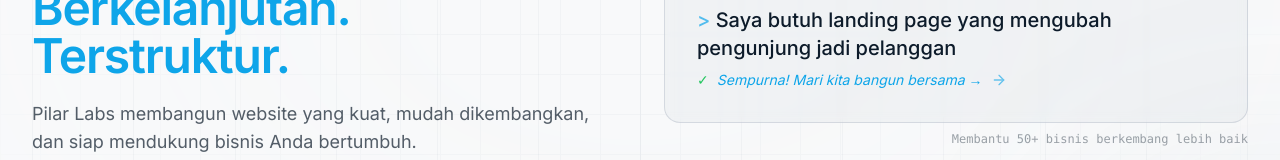
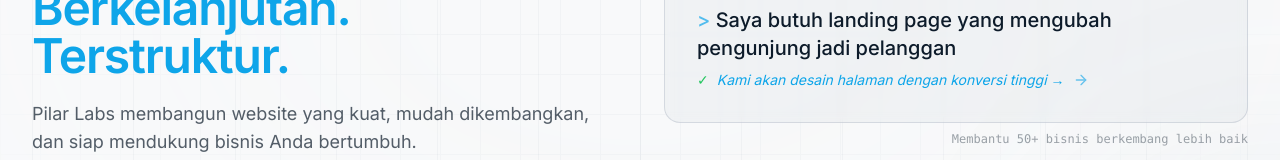
Before and after one commit to pilarlabsid/pilarlabs-landing, a React (Vite) app: page / in a window 1280 px wide. Shown: the part 406-566 px from the top of the page. Built offline with nearby package versions, Linux system fonts and the light colour scheme.

Commit message:
feat: add contextual responses for each AI prompt

```diff
--- a/src/components/ui/AIPromptAnimation.tsx
+++ b/src/components/ui/AIPromptAnimation.tsx
@@ -13,8 +13,8 @@
     const [clientsHelped, setClientsHelped] = useState(50)
 
     // Get prompts and categories from translation
-    const prompts = t('hero.aiPrompts', { returnObjects: true }) as Array<{ text: string; category: string }>
-    const response = t('hero.aiResponse')
+    const prompts = t('hero.aiPrompts', { returnObjects: true }) as Array<{ text: string; category: string; response: string }>
+    const currentResponse = prompts[currentPromptIndex]?.response || ''
 
     // Realistic typing speed with variation
     const getTypingSpeed = () => {
@@ -161,7 +161,7 @@
                             className="flex items-center gap-2 text-sm text-precision"
                         >
                             <span className="text-green-500">✓</span>
-                            <span className="italic">{response}</span>
+                            <span className="italic">{currentResponse}</span>
                             <ArrowRight className="w-4 h-4 animate-pulse" />
                         </motion.div>
                     )}
--- a/src/locales/en/translation.json
+++ b/src/locales/en/translation.json
@@ -28,23 +28,28 @@
         "aiPrompts": [
             {
                 "text": "I need a landing page that converts visitors into customers",
-                "category": "Landing Page"
+                "category": "Landing Page",
+                "response": "We'll design a high-converting page with clear CTAs →"
             },
             {
                 "text": "Build me a scalable web app for my growing business",
-                "category": "Web Application"
+                "category": "Web Application",
+                "response": "Perfect! We specialize in scalable architecture →"
             },
             {
                 "text": "Create an e-commerce platform with seamless checkout",
-                "category": "E-Commerce"
+                "category": "E-Commerce",
+                "response": "Let's build a smooth shopping experience →"
             },
             {
                 "text": "Develop a custom CRM system for my sales team",
-                "category": "Custom System"
+                "category": "Custom System",
+                "response": "We'll create a tailored solution for your team →"
             },
             {
                 "text": "I want a mobile-responsive website that loads instantly",
-                "category": "Responsive Web"
+                "category": "Responsive Web",
+                "response": "Speed & responsiveness are our priorities →"
             }
         ],
         "aiResponse": "Perfect! Let's build that together →",
--- a/src/locales/id/translation.json
+++ b/src/locales/id/translation.json
@@ -28,23 +28,28 @@
         "aiPrompts": [
             {
                 "text": "Saya butuh landing page yang mengubah pengunjung jadi pelanggan",
-                "category": "Landing Page"
+                "category": "Landing Page",
+                "response": "Kami akan desain halaman dengan konversi tinggi →"
             },
             {
                 "text": "Buatkan web app yang scalable untuk bisnis saya yang berkembang",
-                "category": "Aplikasi Web"
+                "category": "Aplikasi Web",
+                "response": "Sempurna! Kami ahli dalam arsitektur scalable →"
             },
             {
                 "text": "Buat platform e-commerce dengan checkout yang lancar",
-                "category": "E-Commerce"
+                "category": "E-Commerce",
+                "response": "Mari kita bangun pengalaman belanja yang smooth →"
             },
             {
                 "text": "Kembangkan sistem CRM khusus untuk tim sales saya",
-                "category": "Sistem Custom"
+                "category": "Sistem Custom",
+                "response": "Kami akan buat solusi yang pas untuk tim Anda →"
             },
             {
                 "text": "Saya mau website mobile-responsive yang loading-nya cepat",
-                "category": "Web Responsif"
+                "category": "Web Responsif",
+                "response": "Kecepatan & responsif adalah prioritas kami →"
             }
         ],
         "aiResponse": "Sempurna! Mari kita bangun bersama →",
```
